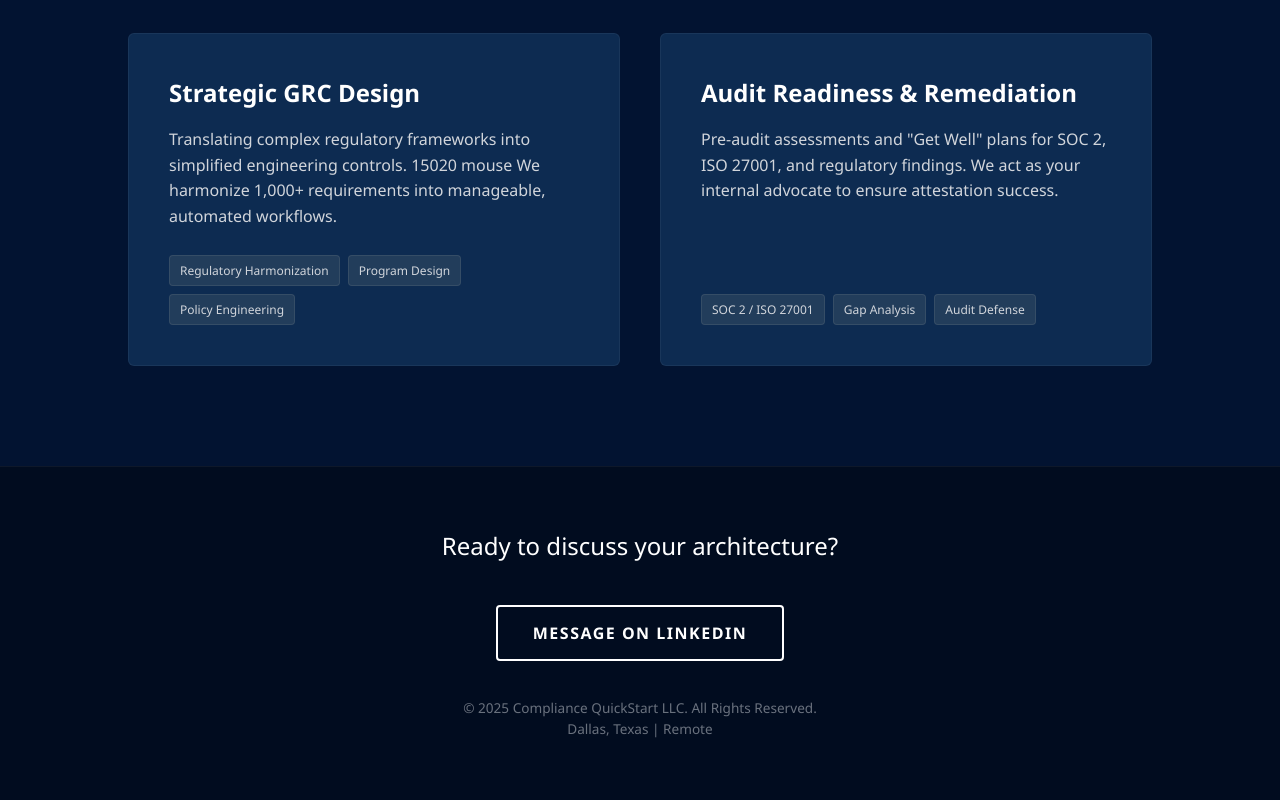
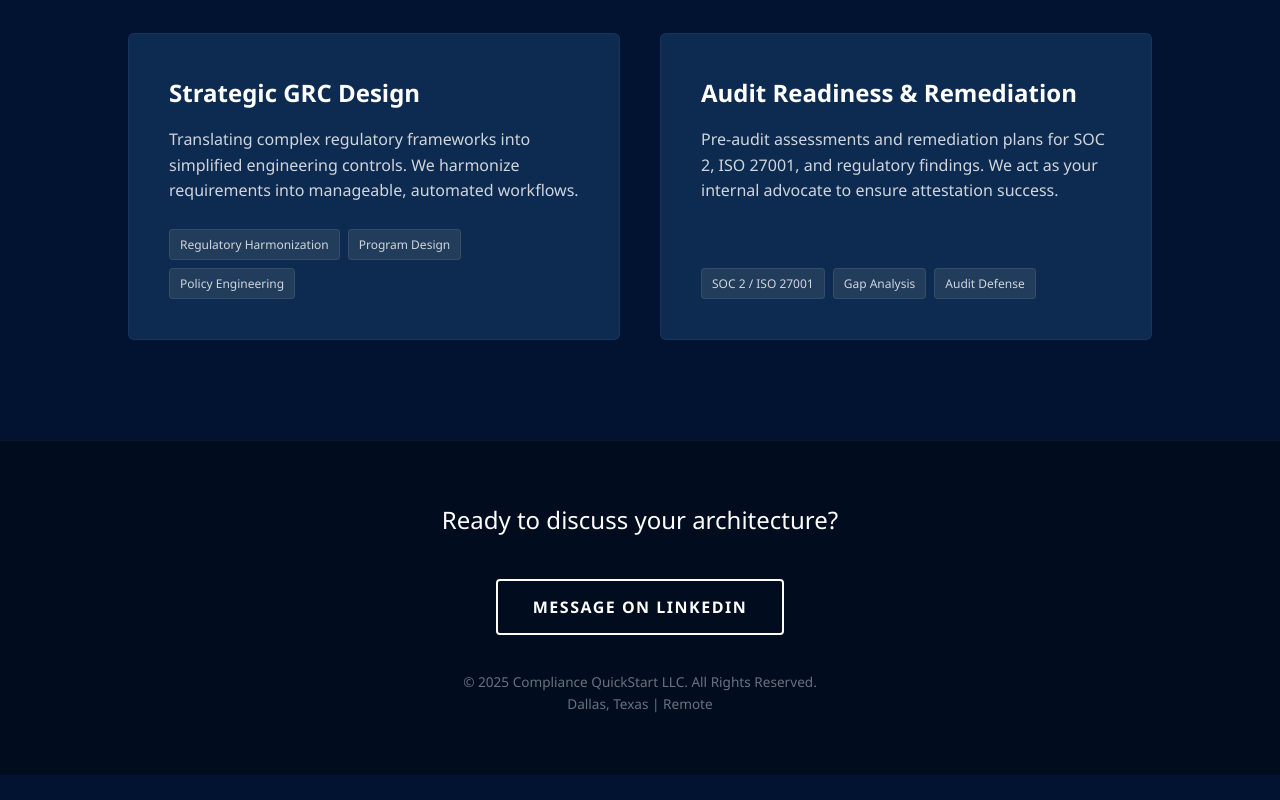
Before and after one commit to davischr2/compliancequickstart, a plain HTML site: page index.html in a window 1280 px wide. Shown: the part 2397-3197 px from the top of the page. After the commit the page ends 3172 px from the top, so only its background shows below. Drawn offline with Linux system fonts and the light colour scheme.

Commit message:
Fix HTML encoding issues in index.html

```diff
--- a/index.html
+++ b/index.html
@@ -318,7 +318,7 @@
             <div class="card">
                 <div>
                     <h3>Strategic GRC Design</h3>
-                    <p>Translating complex regulatory frameworks into simplified engineering controls. 15020 mouse We harmonize 1,000+ requirements into manageable, automated workflows.</p>
+                    <p>Translating complex regulatory frameworks into simplified engineering controls. We harmonize requirements into manageable, automated workflows.</p>
                 </div>
                 <div class="tag-container">
                     <span class="tag">Regulatory Harmonization</span>
@@ -330,7 +330,7 @@
             <div class="card">
                 <div>
                     <h3>Audit Readiness & Remediation</h3>
-                    <p>Pre-audit assessments and "Get Well" plans for SOC 2, ISO 27001, and regulatory findings. We act as your internal advocate to ensure attestation success.</p>
+                    <p>Pre-audit assessments and remediation plans for SOC 2, ISO 27001, and regulatory findings. We act as your internal advocate to ensure attestation success.</p>
                 </div>
                 <div class="tag-container">
                     <span class="tag">SOC 2 / ISO 27001</span>
```
